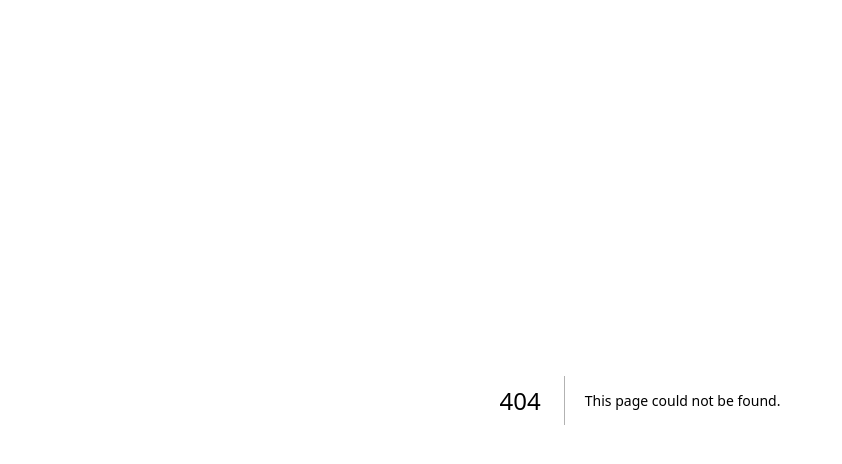
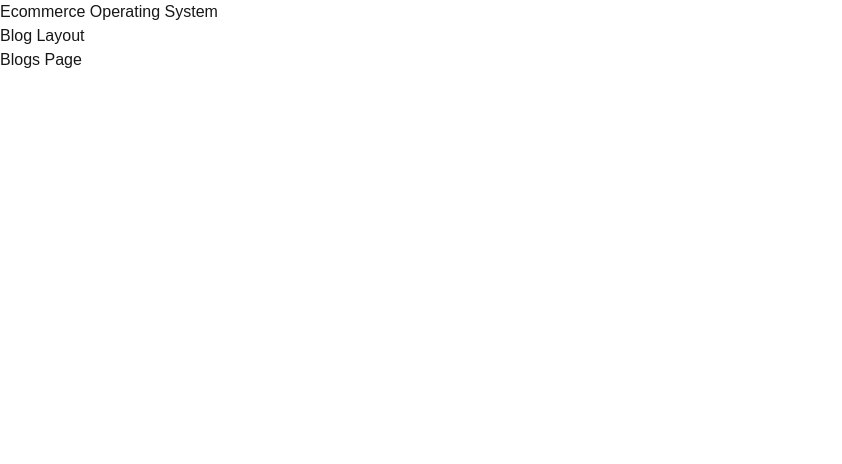
Before and after one commit to RehmanTyagi/nextjs, a Next.js app: page /blog in a window 1280 px wide. Before the commit this address had no page. Shown: the top 464 px of the page, without its empty margins (0-842 px from the left). Built offline with nearby package versions, Linux system fonts and the light colour scheme.

Commit message:
here I covered Layouts and Pages

```diff
--- /dev/null
+++ b/src/app/(marketing)/about/page.tsx
@@ -0,0 +1,11 @@
+import React from 'react'
+
+const AboutPage = () => {
+  return (
+    <div>
+      About Page
+    </div>
+  )
+}
+
+export default AboutPage
--- /dev/null
+++ b/src/app/(marketing)/blog/[slug]/page.tsx
@@ -0,0 +1,12 @@
+import React from 'react'
+
+const BlogPostPage = async ({ searchParams }: { searchParams: Promise<{ [key: string]: string | string[] | undefined }> }) => {
+  const param = await searchParams
+  return (
+    <div>
+      <h1>Blog Post Page: {Object.values(param).join(", ")}</h1>
+    </div>
+  )
+}
+
+export default BlogPostPage
--- /dev/null
+++ b/src/app/(marketing)/blog/layout.tsx
@@ -0,0 +1,12 @@
+import React from 'react'
+
+const BlogLayout = ({ children }: { children: React.ReactNode }) => {
+  return (
+    <div>
+      <h1>Blog Layout</h1>
+      {children}
+    </div>
+  )
+}
+
+export default BlogLayout
--- /dev/null
+++ b/src/app/(marketing)/blog/page.tsx
@@ -0,0 +1,11 @@
+import React from 'react'
+
+const BlogsPage = () => {
+  return (
+    <div>
+      Blogs Page
+    </div>
+  )
+}
+
+export default BlogsPage
--- a/src/app/layout.tsx
+++ b/src/app/layout.tsx
@@ -27,6 +27,7 @@ export default function RootLayout({
       <body
         className={`${geistSans.variable} ${geistMono.variable} antialiased`}
       >
+        <h1>Ecommerce Operating System</h1>
         {children}
       </body>
     </html>
--- /dev/null
+++ b/src/app/login/page.tsx
@@ -0,0 +1,11 @@
+import React from 'react'
+
+const Login = () => {
+  return (
+    <div>
+      Login Page
+    </div>
+  )
+}
+
+export default Login
```
